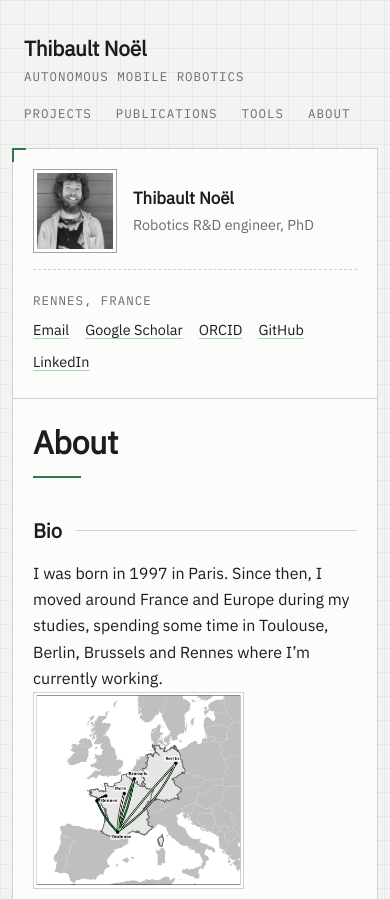
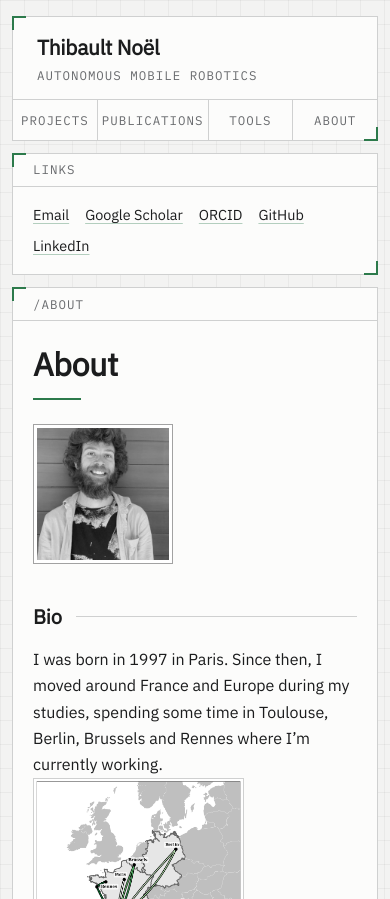
Before and after one commit to thibnoel/thibnoel.github.io, an Astro site: page /about in a window 390 px wide. Shown: the top 899 px of the page. Built offline with nearby package versions, Linux system fonts and the light colour scheme; Astro itself is replaced by a stand-in of ours.

Commit message:
Split layout into framed drawing boxes; move portrait to About page
- Header, sidebar and main content are separate framed boxes; nav links as cells
- Sidebar keeps only links, under a LINKS title strip; drop name, bio and location
- Main box gets a path title strip
- Footer title block spans the layout with sheet name and number; drop location
- Portrait shown only on the About page

```diff
--- a/src/layouts/Base.astro
+++ b/src/layouts/Base.astro
@@ -24,6 +24,10 @@ const nav = [
 ];
 const path = Astro.url.pathname;
 const revision = new Date().toISOString().slice(0, 10);
+// Each top-level section is a "sheet" of the drawing set; detail pages belong to their section's sheet.
+const sheets = [{ label: 'Home', href: '/' }, ...nav];
+const sheetIndex = sheets.findIndex((s) => (s.href === '/' ? path === '/' : path.startsWith(s.href)));
+const sheet = sheets[sheetIndex];
 ---
 
 <!doctype html>
@@ -33,7 +37,7 @@ const revision = new Date().toISOString().slice(0, 10);
     <slot name="head" />
   </head>
   <body>
-    <header class="site-header">
+    <header class="site-header frame">
       <a class="site-title" href="/">
         <span class="site-name">{SITE.title}</span>
         <span class="site-tagline">{SITE.tagline}</span>
@@ -44,25 +48,26 @@ const revision = new Date().toISOString().slice(0, 10);
         ))}
       </nav>
     </header>
-    <div class="layout frame">
-      <aside class="profile">
-        <img class="avatar" src={SITE.author.avatar} alt={SITE.author.name} width="140" height="140" />
-        <p class="profile-name">{SITE.author.name}</p>
-        <p class="profile-bio">{SITE.author.bio}</p>
+    <div class="layout">
+      <aside class="profile frame">
+        <p class="box-tag label">Links</p>
         <ul>
-          <li class="label">{SITE.author.location}</li>
           <li><a href={`mailto:${SITE.author.email}`}>Email</a></li>
           {SITE.links.map((l) => <li><a href={l.href} rel="me">{l.label}</a></li>)}
         </ul>
       </aside>
-      <main>
-        <slot />
+      <main class="frame">
+        <p class="box-tag label">{path}</p>
+        <div class="sheet-body">
+          <slot />
+        </div>
       </main>
     </div>
     <footer class="site-footer">
-      <dl class="title-block">
+      <dl class="title-block frame">
         <div><dt>Author</dt><dd>{SITE.author.name}</dd></div>
-        <div><dt>Location</dt><dd>48.11° N, 1.68° W</dd></div>
+        <div><dt>Sheet</dt><dd>{sheet?.label ?? Astro.props.title ?? '—'}</dd></div>
+        <div><dt>Sheet no.</dt><dd>{sheet ? `${sheetIndex + 1} / ${sheets.length}` : '—'}</dd></div>
         <div><dt>Rev.</dt><dd>{revision}</dd></div>
         <div><dt>©</dt><dd>{revision.slice(0, 4)}</dd></div>
       </dl>
--- a/src/pages/about.md
+++ b/src/pages/about.md
@@ -2,6 +2,8 @@
 title: About
 layout: ../layouts/Page.astro
 ---
+
+<img class="avatar" src="/images/mini_profile.png" alt="Thibault Noël" width="140" height="140" />
 
 ## Bio
 I was born in 1997 in Paris. Since then, I moved around France and Europe during my studies, spending some time in Toulouse, Berlin, Brussels and Rennes where I'm currently working.
--- a/src/site.ts
+++ b/src/site.ts
@@ -7,7 +7,6 @@ export const SITE = {
     name: 'Thibault Noël',
     bio: 'Robotics R&D engineer, PhD',
     avatar: '/images/mini_profile.png',
-    location: 'Rennes, France',
     email: 'thibault.noel@inria.fr',
   },
   links: [
--- a/src/styles/global.css
+++ b/src/styles/global.css
@@ -66,25 +66,30 @@ a:hover { color: var(--accent); text-decoration-color: currentColor; }
 }
 .label { text-transform: uppercase; letter-spacing: 0.08em; color: var(--muted); }
 
-/* Header */
+/* Header: a framed strip, nav links as cells divided by hairlines. */
 .site-header {
-  max-width: var(--max);
-  margin: 0 auto;
-  padding: 2rem 1.5rem 1.25rem;
+  max-width: calc(var(--max) - 3rem);
+  margin: 1.5rem auto 1rem;
   display: flex;
   flex-wrap: wrap;
   justify-content: space-between;
-  align-items: end;
-  gap: 1rem 2rem;
 }
-.site-title { text-decoration: none; display: grid; }
+.site-title { text-decoration: none; display: grid; padding: 0.85rem 1.5rem; }
 .site-title:hover { color: inherit; }
 .site-name { font-weight: 600; font-size: 1.3rem; letter-spacing: -0.01em; }
 .site-tagline { color: var(--muted); text-transform: uppercase; letter-spacing: 0.08em; }
-.site-header nav { display: flex; flex-wrap: wrap; gap: 1.5rem; text-transform: uppercase; letter-spacing: 0.08em; }
-.site-header nav a { text-decoration: none; color: var(--muted); padding-bottom: 0.2rem; border-bottom: 1px solid transparent; }
-.site-header nav a:hover { color: var(--fg); }
-.site-header nav a[aria-current='page'] { color: var(--fg); border-bottom-color: var(--accent); }
+.site-header nav { display: flex; text-transform: uppercase; letter-spacing: 0.08em; }
+.site-header nav a {
+  display: flex;
+  align-items: center;
+  justify-content: center;
+  padding: 0 1.25rem;
+  border-left: 1px solid var(--line);
+  text-decoration: none;
+  color: var(--muted);
+}
+.site-header nav a:hover { color: var(--fg); background: var(--bg); }
+.site-header nav a[aria-current='page'] { color: var(--fg); box-shadow: inset 0 -2px var(--accent); }
 
 /* Framed sheet with corner registration marks. */
 .frame {
@@ -109,15 +114,20 @@ a:hover { color: var(--accent); text-decoration-color: currentColor; }
   margin: 0 auto;
   display: grid;
   grid-template-columns: 15rem minmax(0, 1fr);
+  gap: 1rem;
+  align-items: start;
 }
 
+/* Title strip at the top of a box, like a drawing-block label. */
+.box-tag { margin: 0; padding: 0.35rem 1.5rem; border-bottom: 1px solid var(--line); }
+
 /* Sidebar */
-.profile {
-  padding: 2rem 1.5rem;
-  border-right: 1px solid var(--line);
-  font-size: 0.9rem;
-}
-.avatar {
+.profile { font-size: 0.9rem; }
+.profile ul { list-style: none; padding: 1rem 1.5rem 1.25rem; margin: 0; }
+.profile li { margin: 0.25rem 0; }
+
+/* Portrait, shown on the About page only. */
+.prose .avatar {
   display: block;
   width: 140px;
   height: 140px;
@@ -128,37 +138,20 @@ a:hover { color: var(--accent); text-decoration-color: currentColor; }
   background: var(--surface);
   transition: filter 200ms;
 }
-.avatar:hover { filter: none; }
-.profile-name { font-weight: 600; font-size: 1.05rem; margin: 1rem 0 0; }
-.profile-bio { color: var(--muted); margin: 0 0 1rem; }
-.profile ul {
-  list-style: none;
-  padding: 1rem 0 0;
-  margin: 0;
-  border-top: 1px dashed var(--line);
-}
-.profile li { margin: 0.25rem 0; }
-.profile li.label { margin-bottom: 0.6rem; }
+.prose .avatar:hover { filter: none; }
 
-main { min-width: 0; padding: 2.25rem 2.5rem 3rem; }
+main { min-width: 0; }
+.sheet-body { padding: 2.25rem 2.5rem 3rem; }
 
 @media (max-width: 52rem) {
-  .layout { grid-template-columns: 1fr; margin: 0 0.75rem; }
-  .profile {
-    border-right: 0;
-    border-bottom: 1px solid var(--line);
-    display: grid;
-    grid-template-columns: auto 1fr;
-    column-gap: 1rem;
-    align-items: center;
-    padding: 1.25rem;
-  }
-  .avatar { width: 84px; height: 84px; grid-row: span 2; }
-  .profile-name { margin: 0; align-self: end; }
-  .profile-bio { margin: 0; align-self: start; }
-  .profile ul { grid-column: 1 / -1; display: flex; flex-wrap: wrap; gap: 0 1rem; margin-top: 1rem; }
-  .profile li.label { flex-basis: 100%; margin-bottom: 0.25rem; }
-  main { padding: 1.5rem 1.25rem 2.5rem; }
+  .site-header { flex-direction: column; margin: 1rem 0.75rem 0.75rem; }
+  .site-header nav { border-top: 1px solid var(--line); }
+  .site-header nav a { flex: 1; padding: 0.6rem 0.25rem; }
+  .site-header nav a:first-child { border-left: 0; }
+  .layout { grid-template-columns: 1fr; gap: 0.75rem; margin: 0 0.75rem; }
+  .box-tag { padding: 0.35rem 1.25rem; }
+  .profile ul { display: flex; flex-wrap: wrap; gap: 0 1rem; padding: 0.75rem 1.25rem; }
+  .sheet-body { padding: 1.5rem 1.25rem 2.5rem; }
 }
 
 /* Typography */
@@ -322,14 +315,11 @@ hr { border: 0; border-top: 1px dashed var(--line); margin: 2rem 0; }
 .video figcaption { margin-top: 0.4rem; }
 
 /* Footer drawn as a technical-drawing title block. */
-.site-footer { max-width: calc(var(--max) - 3rem); margin: 1.5rem auto 2.5rem; }
+.site-footer { max-width: calc(var(--max) - 3rem); margin: 1rem auto 2.5rem; }
 .title-block {
   display: grid;
-  grid-template-columns: 2fr 2fr 1fr 1fr;
-  margin: 0 0 0 auto;
-  max-width: 40rem;
-  border: 1px solid var(--line-strong);
-  background: var(--surface);
+  grid-template-columns: 2fr 2fr 1fr 1fr 1fr;
+  margin: 0;
 }
 .title-block div { padding: 0.4rem 0.75rem; border-left: 1px solid var(--line); }
 .title-block div:first-child { border-left: 0; }
@@ -337,8 +327,9 @@ hr { border: 0; border-top: 1px dashed var(--line); margin: 2rem 0; }
 .title-block dd { margin: 0; }
 
 @media (max-width: 52rem) {
-  .site-footer { margin: 1rem 0.75rem 2rem; }
-  .title-block { grid-template-columns: 1fr 1fr; max-width: none; }
-  .title-block div:nth-child(3) { border-left: 0; }
+  .site-footer { margin: 0.75rem 0.75rem 2rem; }
+  .title-block { grid-template-columns: 1fr 1fr; }
+  .title-block div:nth-child(odd) { border-left: 0; }
   .title-block div:nth-child(n + 3) { border-top: 1px solid var(--line); }
+  .title-block div:last-child { grid-column: 1 / -1; }
 }
```
